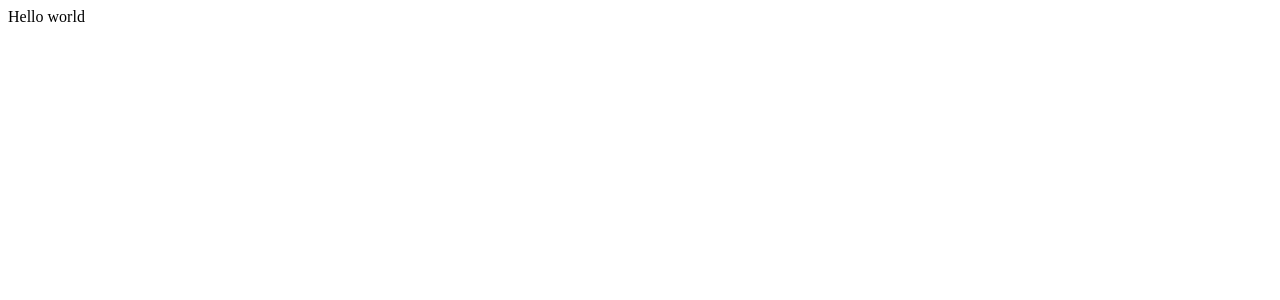
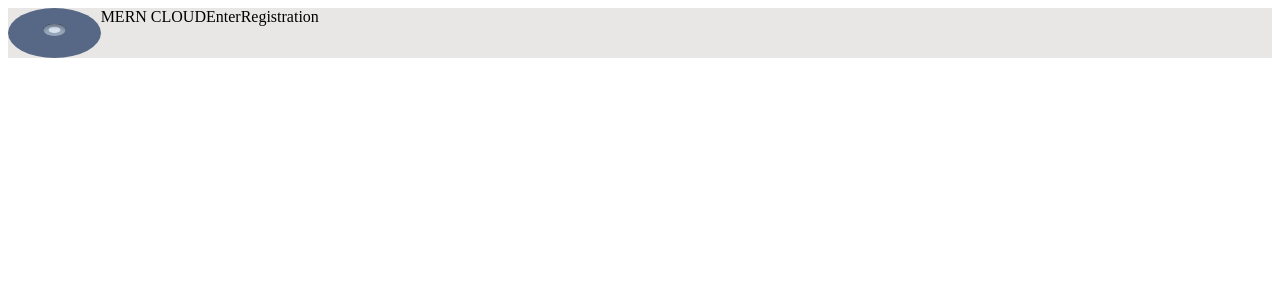
Before and after one commit to PavelSuchkov/mern-cloud-disc, a React (Create React App) app in the folder frontend/: page / in a window 1280 px wide. Shown: the top 300 px of the page. Built offline with nearby package versions, Linux system fonts and the light colour scheme.

Commit message:
added: few components

```diff
--- a/frontend/src/App.jsx
+++ /dev/null
@@ -1,9 +0,0 @@
-
-
-function App() {
-  return (
-   <div>Hello world</div>
-  );
-}
-
-export default App;
--- /dev/null
+++ b/frontend/src/components/App.jsx
@@ -0,0 +1,12 @@
+import Navbar from "./navbar/Navbar";
+import './app.less'
+
+function App() {
+  return (
+   <div className='app'>
+     <Navbar/>
+   </div>
+  );
+}
+
+export default App;
--- /dev/null
+++ b/frontend/src/components/app.less
@@ -0,0 +1,8 @@
+@import "../utils/colors";
+
+.app{
+  display: flex;
+  flex-direction: column;
+  align-items: center;
+  background-color: @background-color;
+}
--- /dev/null
+++ b/frontend/src/components/navbar/Navbar.jsx
@@ -0,0 +1,16 @@
+import React from 'react';
+import './navbar.less'
+import Logo from '../../assets/img/navbar-logo.svg'
+
+const Navbar = () => {
+    return (
+        <div className='navbar'>
+            <img src={Logo} alt="" className='navbar__logo'/>
+            <div className='navbar__header'>MERN CLOUD</div>
+            <div className="navbar__login">Enter</div>
+            <div className="navbar__registration">Registration</div>
+        </div>
+    );
+};
+
+export default Navbar;
--- /dev/null
+++ b/frontend/src/components/navbar/navbar.less
@@ -0,0 +1,9 @@
+@import "../../utils/colors";
+
+
+.navbar{
+  display: flex;
+  height: 50px;
+  background-color: @background-color;
+  width: 100%;
+}
--- a/frontend/src/index.js
+++ b/frontend/src/index.js
@@ -1,6 +1,6 @@
 import React from 'react';
 import ReactDOM from 'react-dom/client';
-import App from './App';
+import App from './components/App';
 import {store} from "./reducers";
 import {Provider} from "react-redux";
 
--- /dev/null
+++ b/frontend/src/utils/colors.less
@@ -0,0 +1 @@
+@background-color: #e9e6e6;
```
Also changed, not shown: frontend/src/assets/img/navbar-logo.svg (added).
